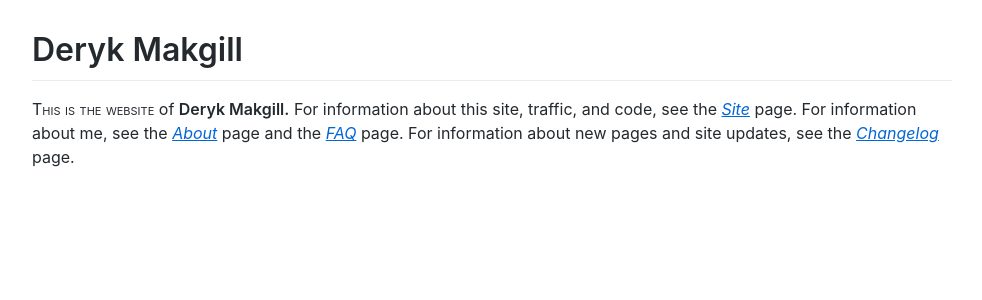
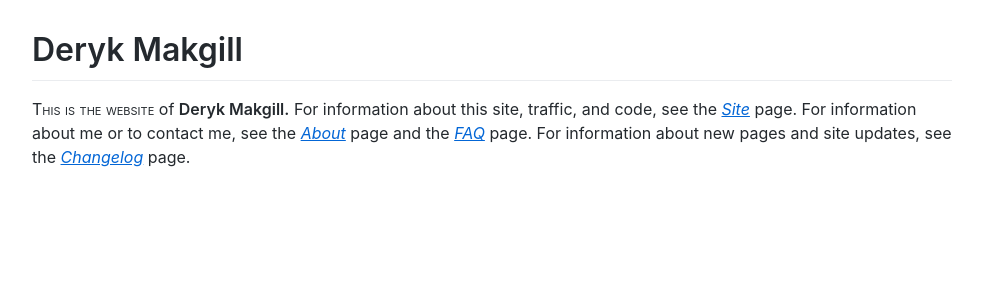
Before and after one commit to derykmakgill/mkg, a Jekyll site: the page built from index.md, in a window 1280 px wide. Shown: the top 300 px of the page, without its empty margins (148-1130 px from the left). Built offline with Jekyll 4.4.1, drawn with Linux system fonts in a browser that asks for light colours.

Commit message:
Update index.md

```diff
--- a/index.md
+++ b/index.md
@@ -3,4 +3,4 @@ layout: page
 title: Deryk Makgill
 ---
 
-<span style="font-variant: small-caps;">This is the website</span> of **Deryk Makgill.** For information about this site, traffic, and code, see the *[Site](/about/site)* page. For information about me, see the *[About](/about/deryk)* page and the *[FAQ](/about/faq)* page. For information about new pages and site updates, see the *[Changelog](/changes)* page.
+<span style="font-variant: small-caps;">This is the website</span> of **Deryk Makgill.** For information about this site, traffic, and code, see the *[Site](/about/site)* page. For information about me or to contact me, see the *[About](/about/deryk)* page and the *[FAQ](/about/faq)* page. For information about new pages and site updates, see the *[Changelog](/changes)* page.
```
